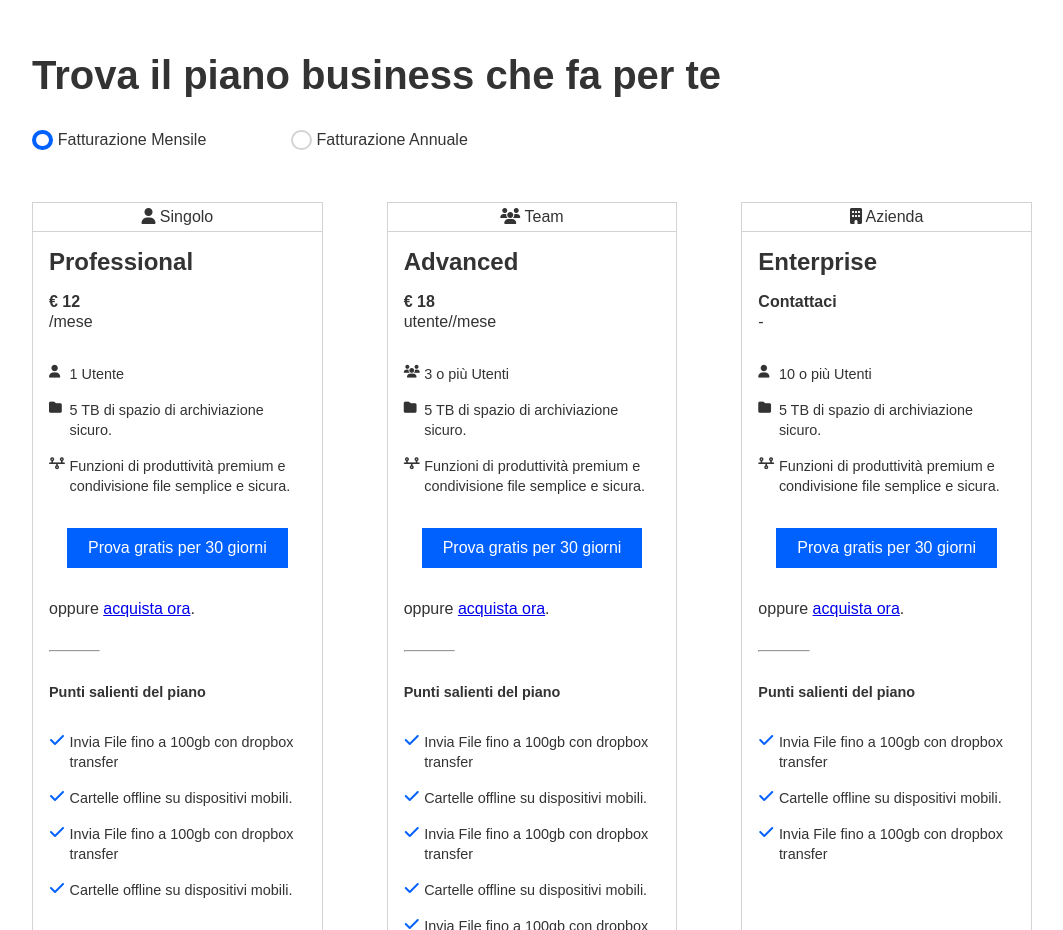
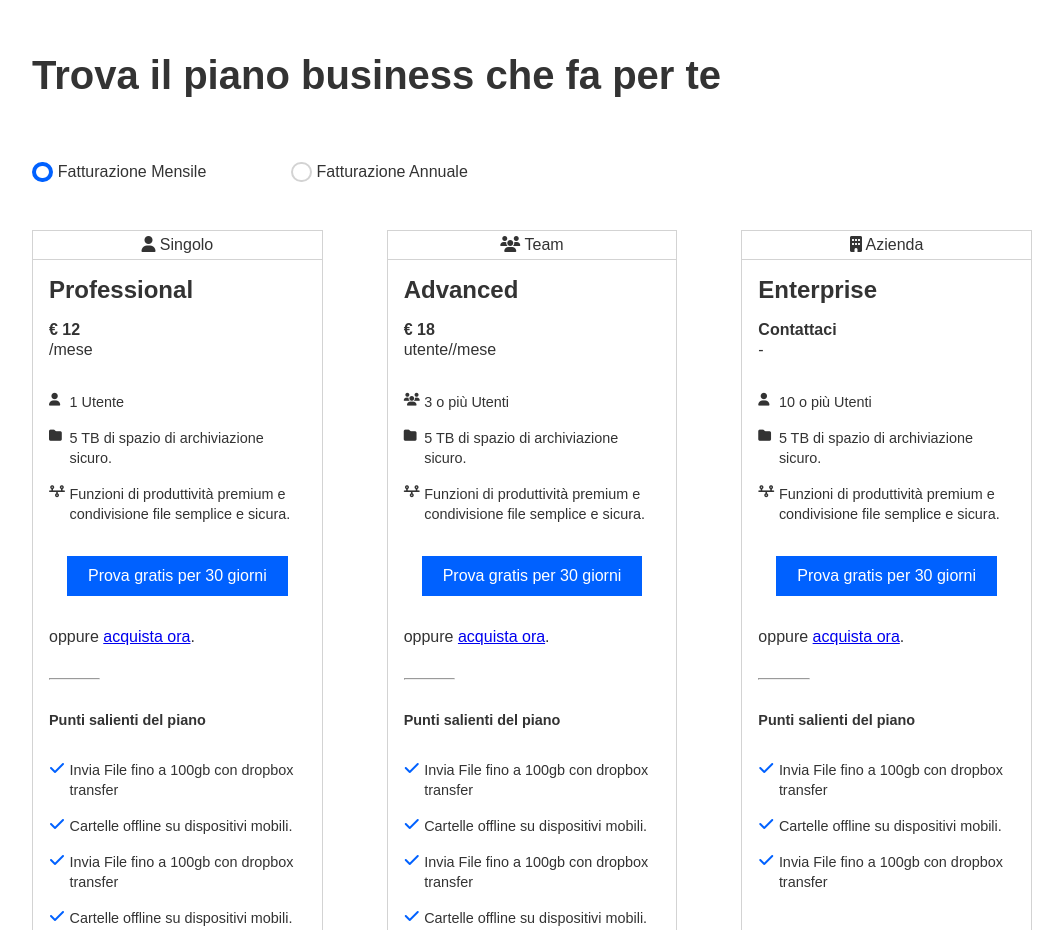
Before and after one commit to VincenzoTavassi/htmlcss-dropbox, a plain HTML site: page index.html in a window 1280 px wide. Shown: the part 1000-1930 px from the top of the page, without its empty margins (108-1171 px from the left). Drawn offline with Linux system fonts and the light colour scheme.

Commit message:
minor fixes

```diff
--- a/css/style.css
+++ b/css/style.css
@@ -120,7 +120,6 @@ h1 {
 }
 
 /* Plans */
-/* In che modo avrei potuto centrare verticalmente il testo dopo i checkbox senza flex? */
 
 #plans {
 
@@ -145,9 +144,12 @@ h1 {
 }
 
 .plans-option {
-    display: inline-flex;
-    margin: 2rem 5rem 0 0;
-    align-items: center;
+    margin: 4rem 5rem 0 0;
+}
+
+.plans-option span {
+    margin-right: 5rem;
+    vertical-align: middle;
 }
 
 .checkbox {
@@ -155,8 +157,9 @@ h1 {
     height: 1.3rem;
     width: 1.3rem;
     border: 2px solid lightgray;
+    margin-right: 5px;
     display: inline-block;
-    margin-right: 5px;
+    vertical-align: middle;
 }
 
 .checkbox.active {
--- a/index.html
+++ b/index.html
@@ -65,10 +65,9 @@
 
 				<div class="plans-option">
 					<div class="checkbox active"></div><span>Fatturazione Mensile</span>
-				</div>
-				<div class="plans-option">
 					<div class="checkbox"></div><span>Fatturazione Annuale</span>
 				</div>
+
 				<div class="plans-row">
 					<div class="plans-column">
 						<div class="plans-heading"><i class="fa-solid fa-user"></i> Singolo</div>
```
